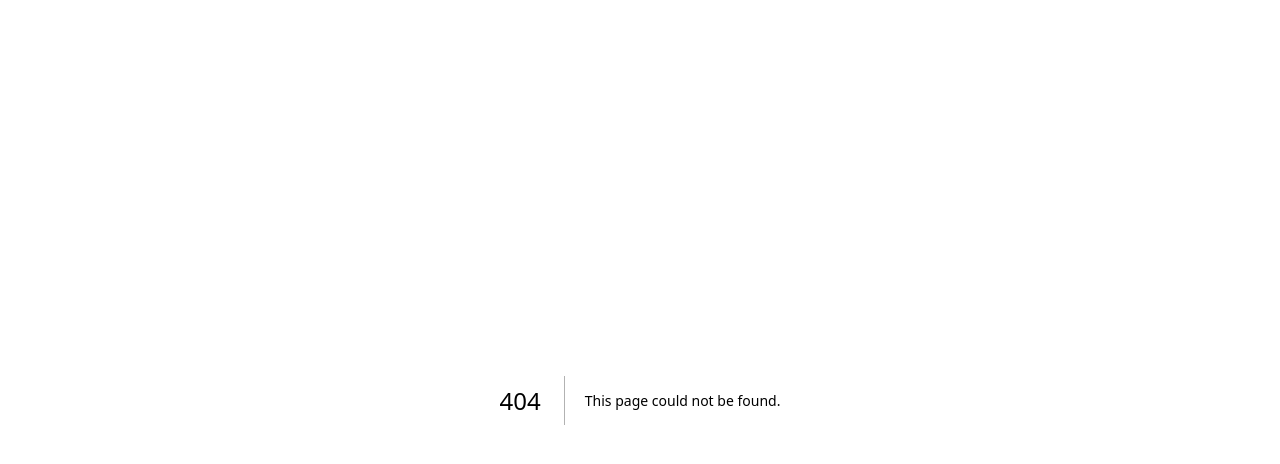
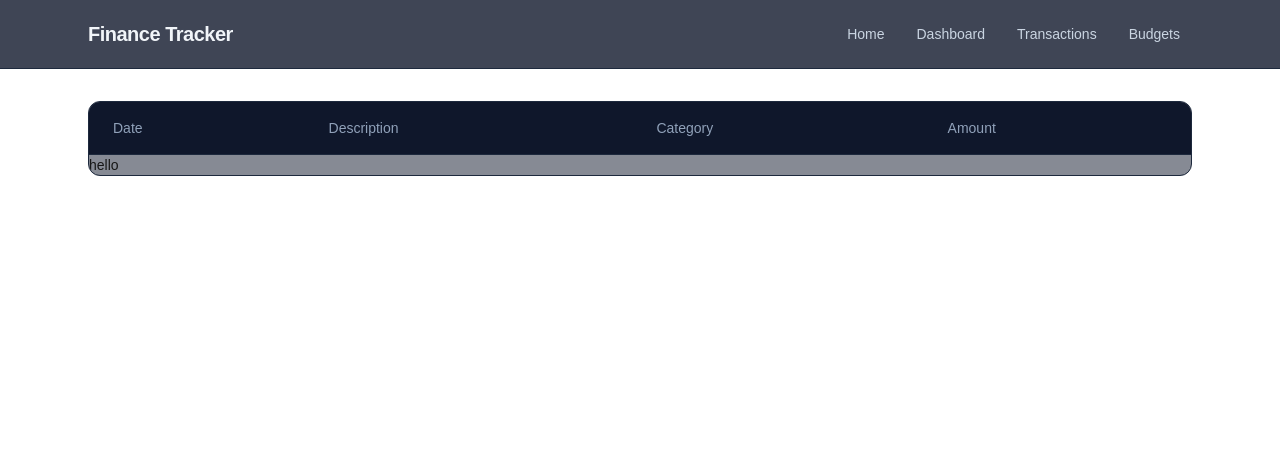
Before and after one commit to XiyanM/finance-tracker, a Next.js app: page /transactions in a window 1280 px wide. Before the commit this address had no page. Shown: the top 464 px of the page. Built offline with nearby package versions, Linux system fonts and the light colour scheme.

Commit message:
Add home page with navbar shared across pages

```diff
--- a/app/layout.tsx
+++ b/app/layout.tsx
@@ -1,4 +1,5 @@
 import type { Metadata } from "next";
+import Link from "next/link";
 import { Geist, Geist_Mono } from "next/font/google";
 import "./globals.css";
 
@@ -13,8 +14,8 @@ const geistMono = Geist_Mono({
 });
 
 export const metadata: Metadata = {
-  title: "Create Next App",
-  description: "Generated by create next app",
+  title: "Finance Tracker",
+  description: "Track your income, expenses and budgets",
 };
 
 export default function RootLayout({
@@ -27,7 +28,31 @@ export default function RootLayout({
       lang="en"
       className={`${geistSans.variable} ${geistMono.variable} h-full antialiased`}
     >
-      <body className="min-h-full flex flex-col">{children}</body>
+      <body className="min-h-full bg-slate-950 text-slate-100">
+        <header className="border-b border-slate-800 bg-slate-900/80 backdrop-blur">
+          <div className="mx-auto flex max-w-6xl items-center justify-between px-6 py-4">
+            <Link href="/" className="text-xl font-bold tracking-tight text-slate-100">
+            Finance Tracker
+            </Link>
+
+            <nav className="flex items-center gap-2 text-sm font-medium">
+              <Link href="/" className="rounded-lg px-3 py-2 text-slate-300 transition hover:bg-slate-800 hover:text-slate-100">
+              Home
+              </Link>
+              <Link href="/dashboard" className="rounded-lg px-3 py-2 text-slate-300 transition hover:bg-slate-800 hover:text-slate-100">
+              Dashboard
+              </Link>
+              <Link href="/transactions" className="rounded-lg px-3 py-2 text-slate-300 transition hover:bg-slate-800 hover:text-slate-100">
+              Transactions
+              </Link>
+              <Link href="/budgets" className="rounded-lg px-3 py-2 text-slate-300 transition hover:bg-slate-800 hover:text-slate-100">
+              Budgets
+              </Link>
+            </nav>
+          </div>
+        </header>
+        <main className="mx-auto max-w-6xl px-6 py-8"> {children}</main>
+      </body>
     </html>
   );
 }
--- a/app/page.tsx
+++ b/app/page.tsx
@@ -1,8 +1,8 @@
 export default function Home() {
   return (
-    <main className="min-h-screen p-8">
-      <h1 className="text-3xl font-bold">Finance Tracker</h1>
-      <p className="mt-4">My first full-stack app.</p>
+    <main className="py-16">
+      <h1 className="text-5xl font-bold tracking-tight text-slate-100">Finance Tracker</h1>
+      <p className="mt-4 text-lg text-slate-400">My first full-stack app.</p>
     </main>
   );
 }
--- /dev/null
+++ b/app/transactions/page.tsx
@@ -0,0 +1,36 @@
+import {Transaction} from "@/types"
+
+const MOCK_DATA: Transaction[] = [
+    {
+        id: "1",
+        amount: 12.50,
+        category: "Food",
+        description: "Chicken Rice",
+        date: "20-03-2026",
+        type: "expense"
+    }
+];
+
+export default function TransactionsPage() {
+    return (
+        <div className="overflow-hidden rounded-xl border border-slate-800 bg-slate-900/50">
+            <table className="w-full text-left text-sm">
+                <thead className="border-b border-slate-800 bg-slate-900 text-slate-400">
+                    <tr>
+                        <th className="px-6 py-4 font-medium">Date</th>
+                        <th className="px-6 py-4 font-medium">Description</th>
+                        <th className="px-6 py-4 font-medium">Category</th>
+                        <th className="px-6 py-4 font-medium">Amount</th>
+
+                    </tr>
+
+                </thead>
+                <tr>
+                        <tbody>hello</tbody>
+                    </tr>
+            </table>
+
+
+        </div>
+    )
+}
--- /dev/null
+++ b/types/index.ts
@@ -0,0 +1,8 @@
+export interface Transaction {
+    id: string;
+    amount: number;
+    category: string;
+    description: string;
+    date: string;
+    type: 'income' | 'expense';
+}
```
Also changed, not shown: app/budgets/page.tsx (added), app/dashboard/page.tsx (added).
